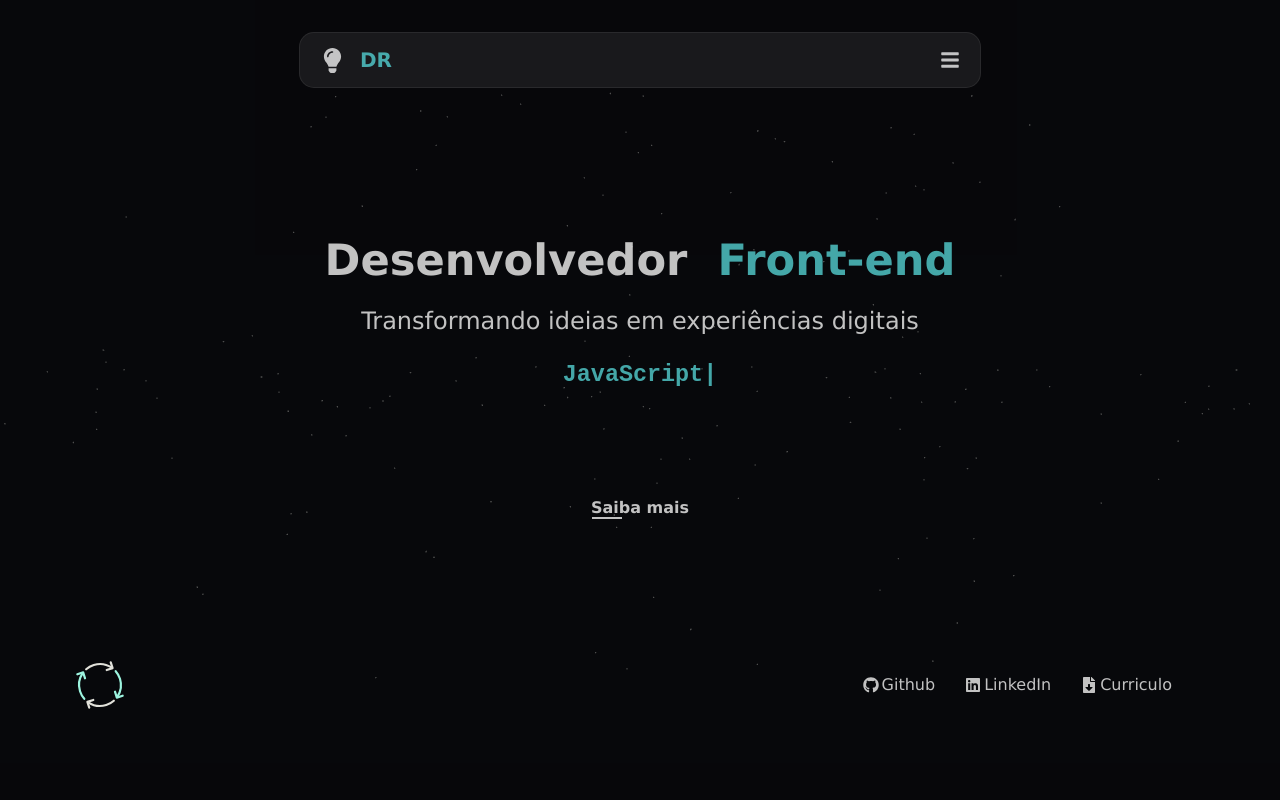
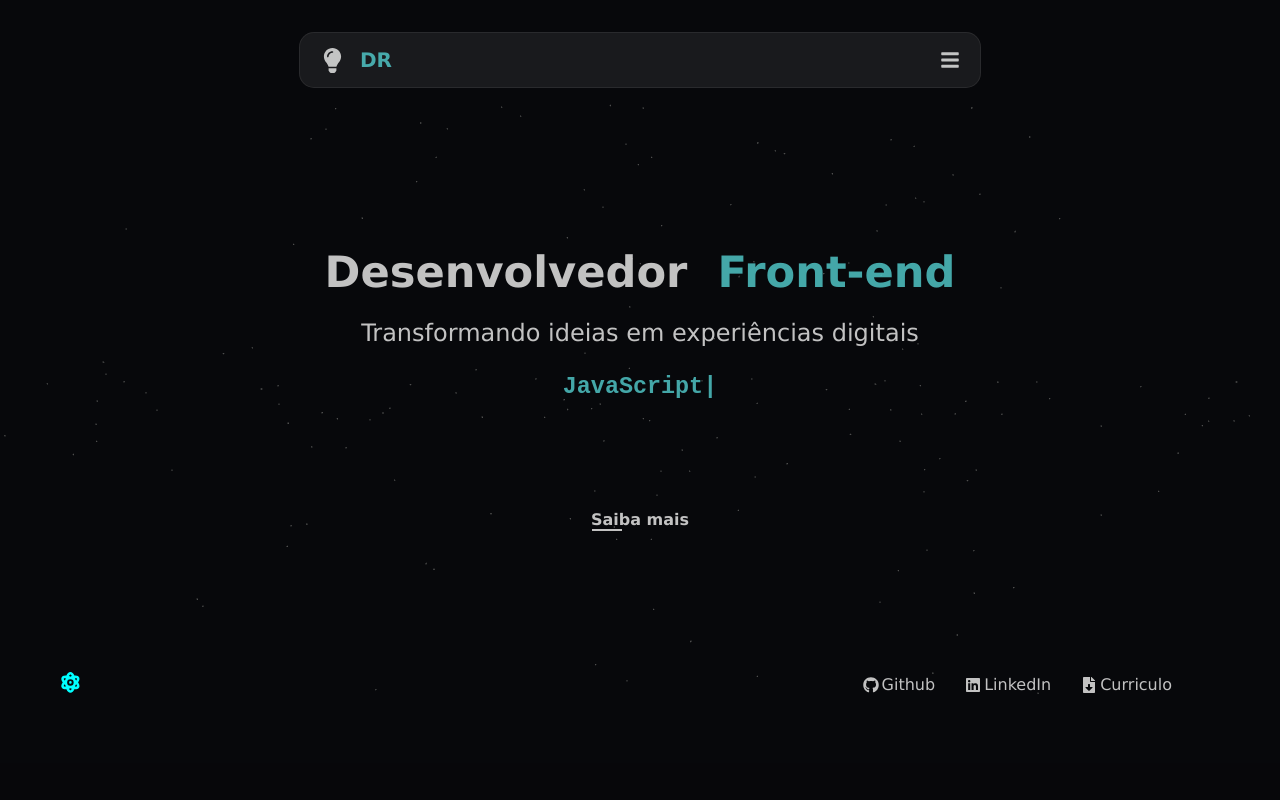
Before and after one commit to diegoramosds/projeto-portfolio, a React (Vite) app in the folder projeto-portfolio/: page / in a window 1280 px wide. Shown: the top 800 px of the page. Built offline with nearby package versions, Linux system fonts and the light colour scheme.

Commit message:
Página home

```diff
--- a/projeto-portfolio/src/pages/Home/Home.css
+++ b/projeto-portfolio/src/pages/Home/Home.css
@@ -100,11 +100,23 @@ padding: 0 60px;
   color: #e2e2e2da;
   }
 
-
 .icons-about a:hover {
   color: #51c9cbd2;
 }
+.animation {
+  color: aqua;
+  font-size: 1.3em;
+  animation: spin 1.5s linear infinite;
+}
 
+@keyframes spin {
+  0% {
+    transform: rotate(0deg);
+  }
+ 100% {
+    transform: rotate(360deg);
+ }
+}
 
 @media screen and (max-width: 321px) {
   .main-home {
@@ -112,7 +124,7 @@ padding: 0 60px;
     gap: 10px;
   }
   .text-container h1{
-    font-size: 1.4em;
+    font-size: 1.3em;
     margin-top: 6em;
 
    }
@@ -163,7 +175,7 @@ padding: 0 60px;
     gap: 0px;
   }
   .text-container h1{
-    font-size: 1.7em;
+    font-size: 1.6em;
     margin-top: 5em;
    }
    .text-container p{
--- a/projeto-portfolio/src/pages/Home/Home.jsx
+++ b/projeto-portfolio/src/pages/Home/Home.jsx
@@ -4,9 +4,8 @@ import './Home.css';
 import TypingEffect from '../../Components/Typing/TypingEffect';
 
 // Icons
-import { FaGithub, FaLinkedin, FaFileDownload } from 'react-icons/fa';
+import { FaGithub, FaLinkedin, FaFileDownload, FaAtom } from 'react-icons/fa';
 import ParticleBackground from '../../Components/Particles';
-import AnimatedIcon from '../../Components/Animation';
 
 function Home() {
 
@@ -37,7 +36,7 @@ function Home() {
       <div className='icons-about'>
 
       <div className='animation'>
-        <p><AnimatedIcon /></p>
+       <FaAtom />
       </div>
 
 
```
